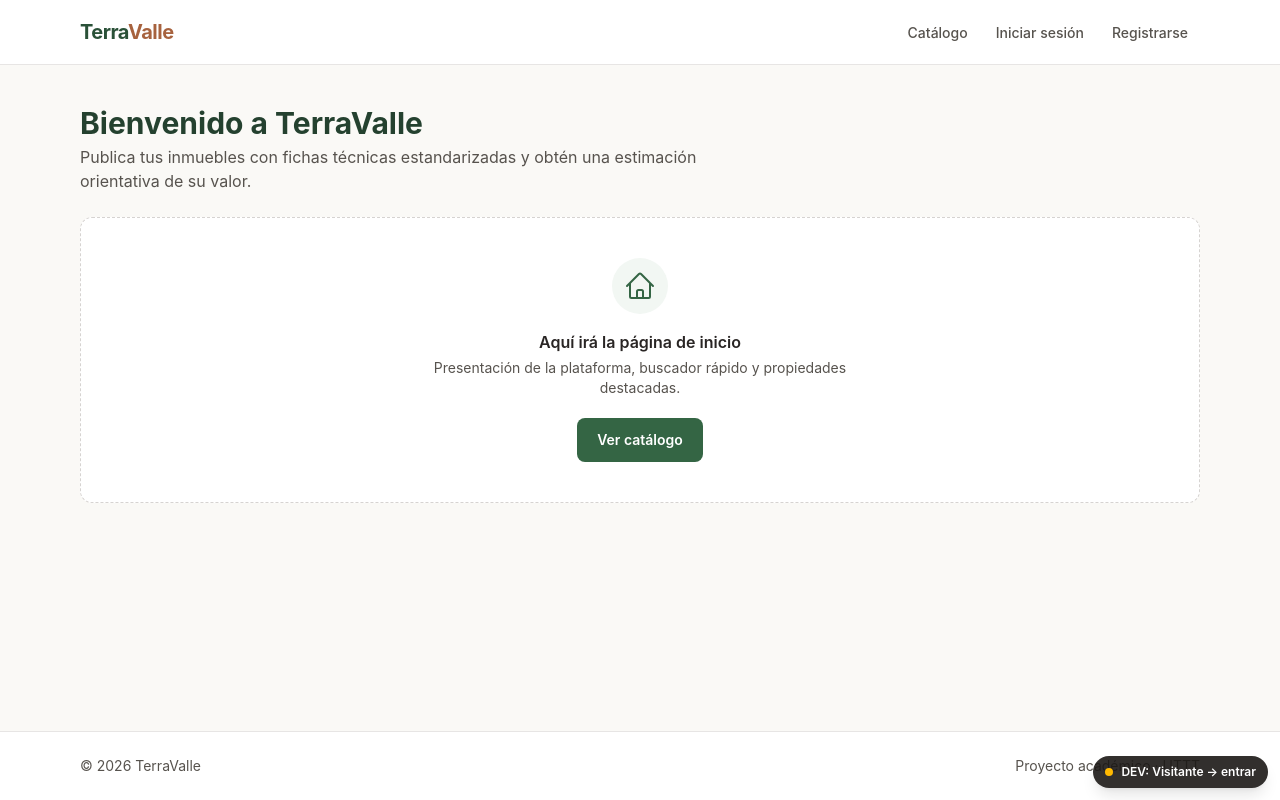
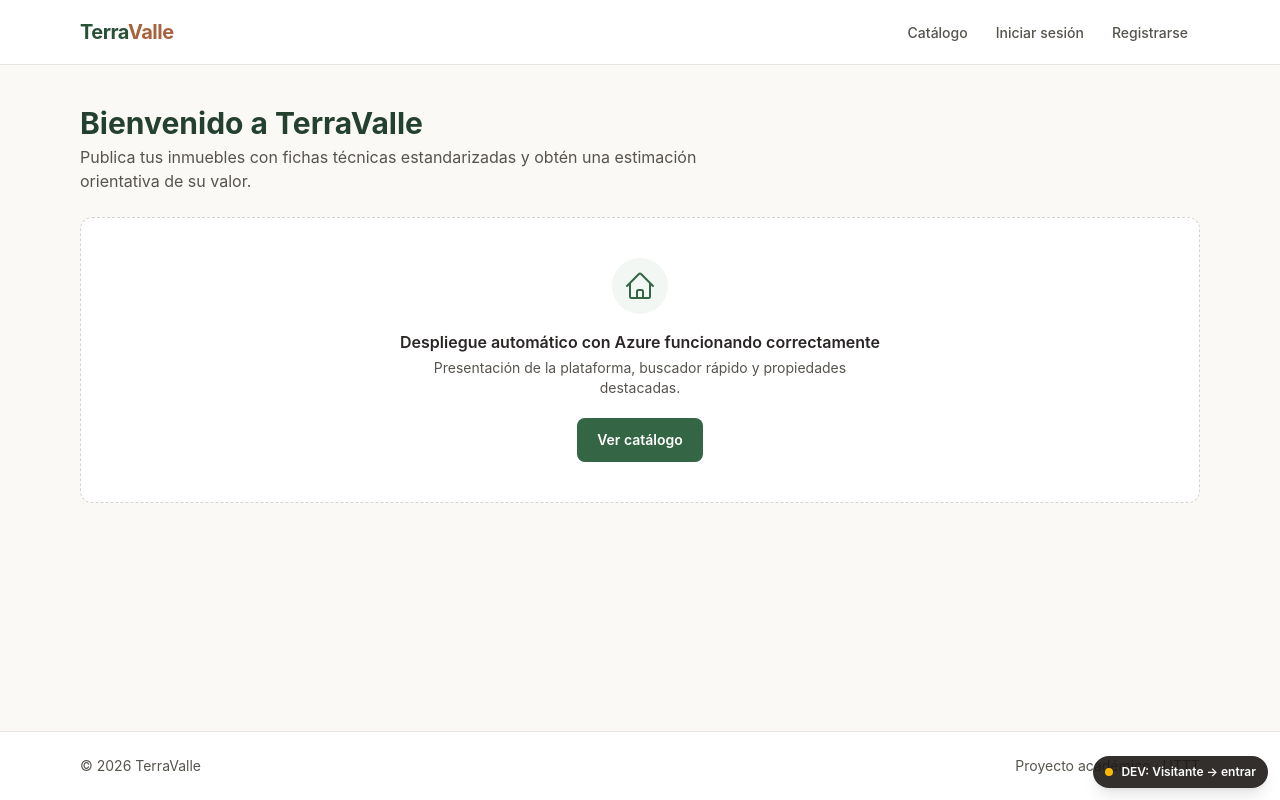
Before and after one commit to DevJIE-Network/terravalle-frontend, a React (Vite) app: page / in a window 1280 px wide. Built offline with nearby package versions, Linux system fonts and the light colour scheme; no server answers.

Commit message:
feat: mensaje visible para demostrar el despliegue automático

```diff
--- a/src/pages/Home/HomePage.jsx
+++ b/src/pages/Home/HomePage.jsx
@@ -10,8 +10,8 @@
         title="Bienvenido a TerraValle"
         description="Publica tus inmuebles con fichas técnicas estandarizadas y obtén una estimación orientativa de su valor."
       />
-      <EmptyState
-        title="Aquí irá la página de inicio"
+         <EmptyState
+        title="Despliegue automático con Azure funcionando correctamente"
         description="Presentación de la plataforma, buscador rápido y propiedades destacadas."
         action={<Button to={ROUTES.CATALOG}>Ver catálogo</Button>}
       />
```
